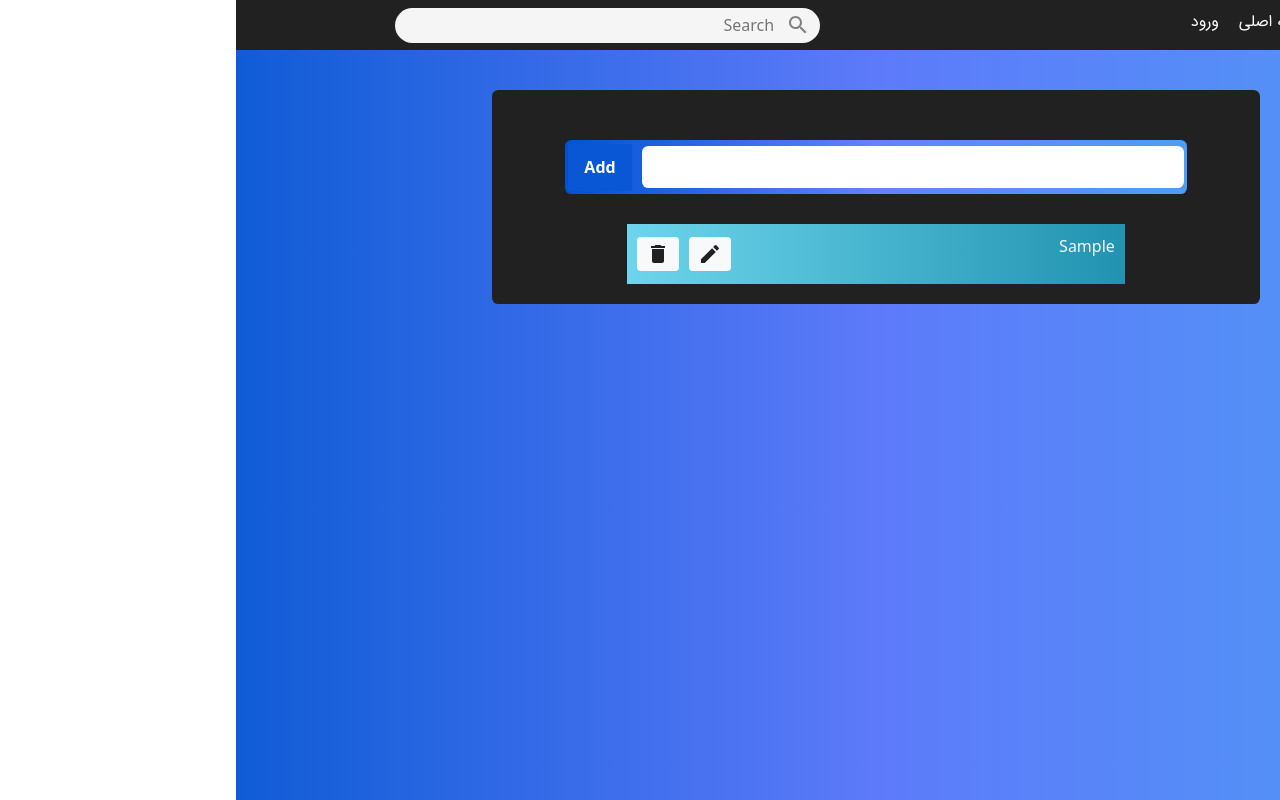
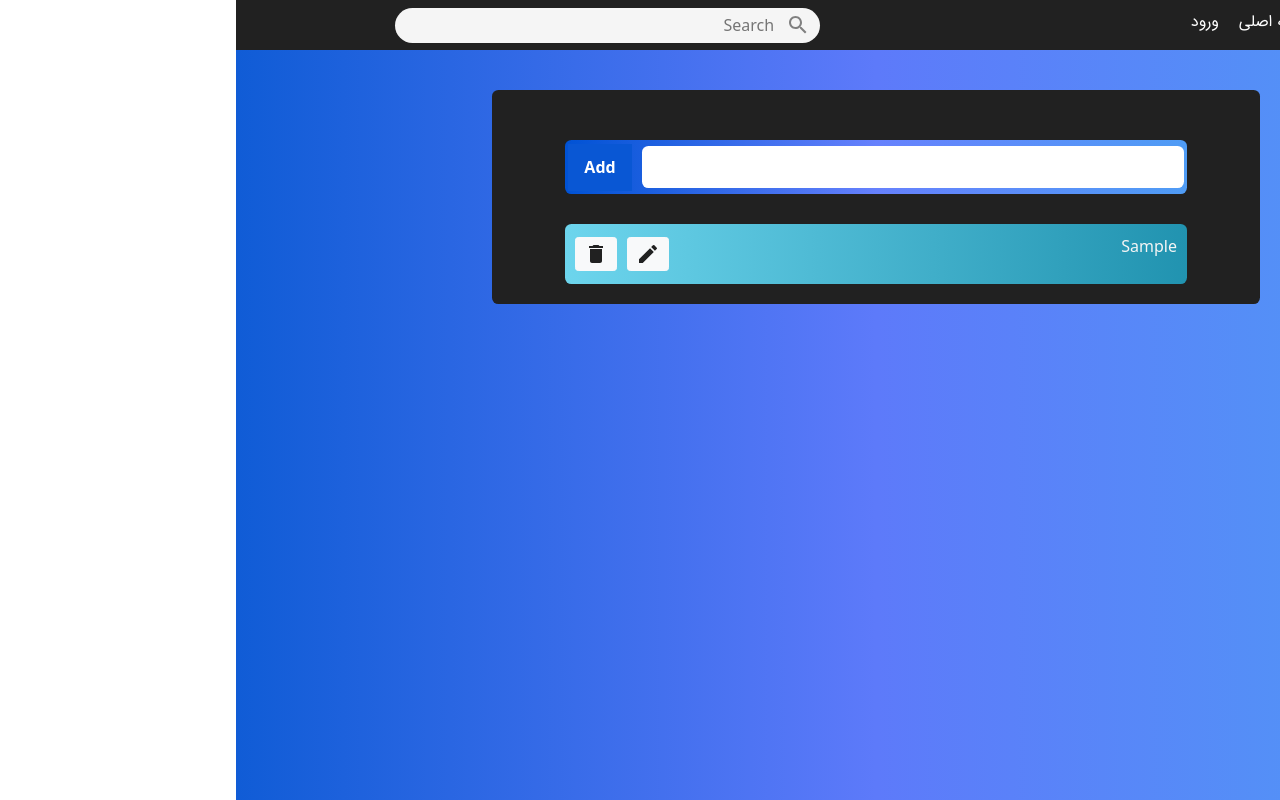
Before and after one commit to siyonteam/todo-django-react, a React (Create React App) app in the folder frontend/: page / in a window 1280 px wide. Both pictures are taken after typing "Sample" into the empty fields and a click on the button "Add". Built offline with nearby package versions, Linux system fonts and the light colour scheme.

Commit message:
style changes

```diff
--- a/frontend/src/components/TodoItem.css
+++ b/frontend/src/components/TodoItem.css
@@ -1,6 +1,6 @@
 .TodoItem {
-	width: 80%;
-
+	width: 100%;
+	border-radius: 0.4rem;
 	margin-right: 0px;
 	display: flex;
 	justify-content: space-between;
```
